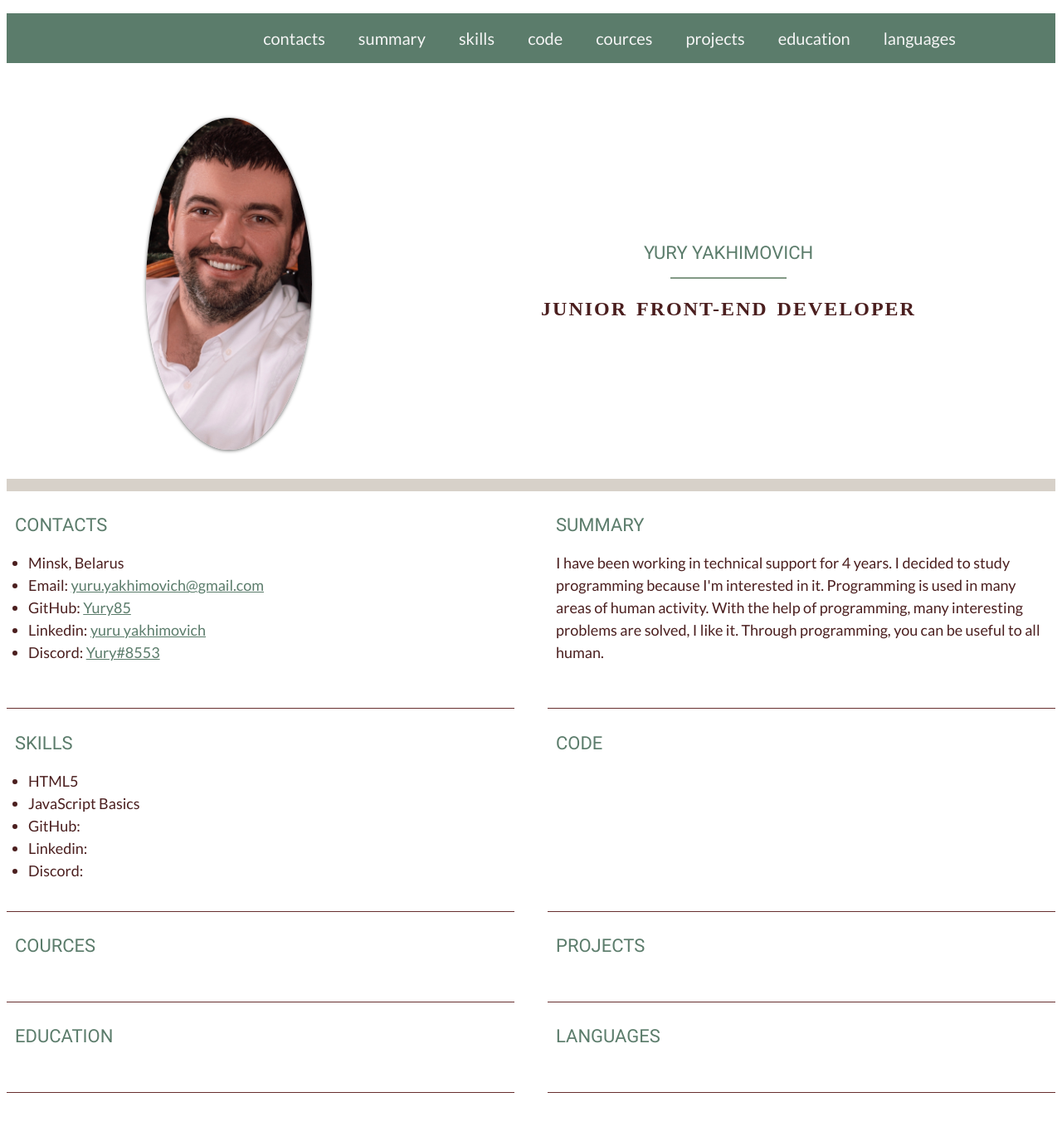
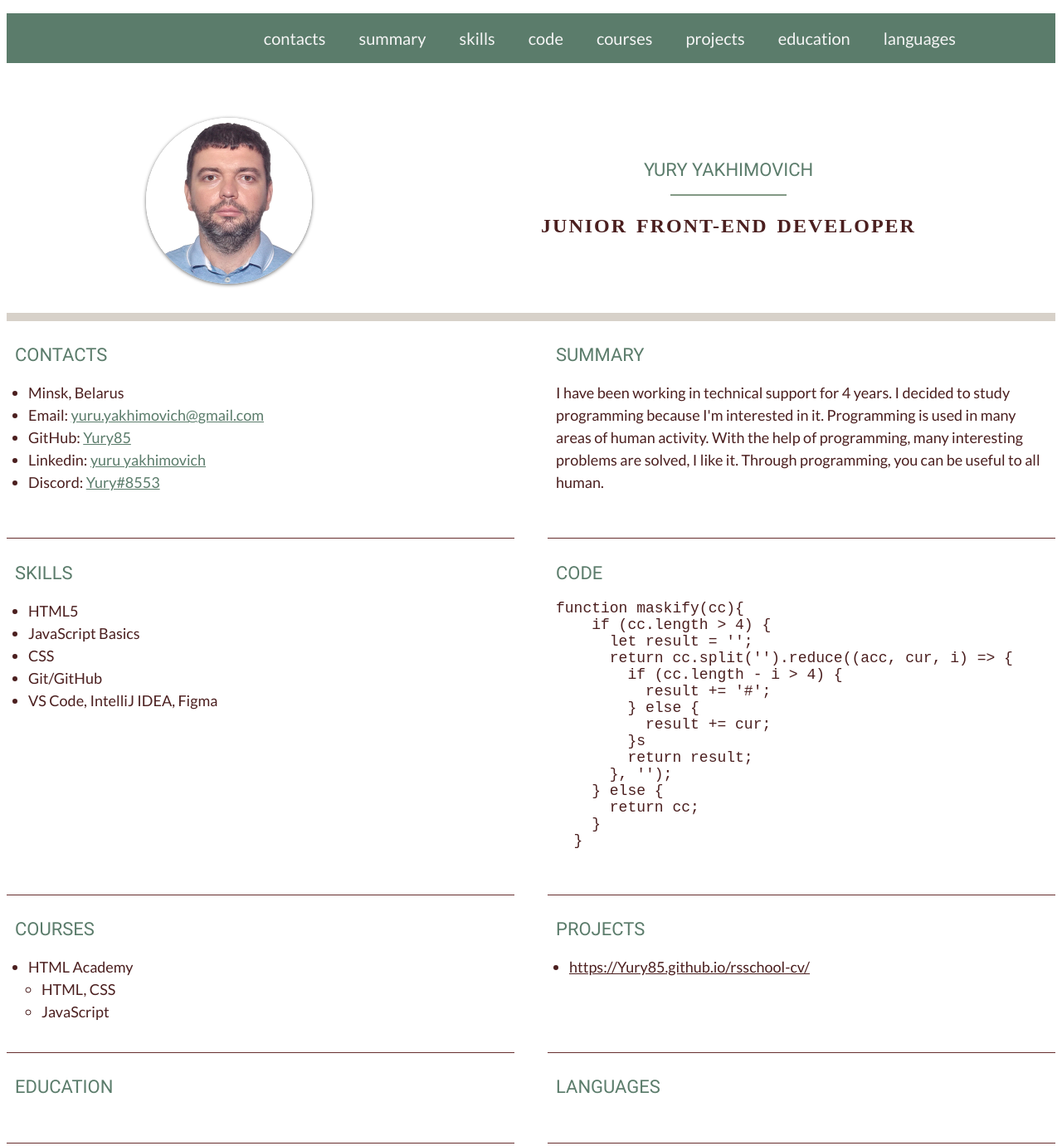
Before and after one commit to Yury85/rsschool-cv, a plain HTML site: page index.html in a window 1280 px wide. Shown: the whole page at 83% size. Before the commit the page ends 1325 px from the top, so only its background shows below. Drawn offline with Linux system fonts and the light colour scheme.

Commit message:
feat:add courses and project info in CV

```diff
--- a/index.html
+++ b/index.html
@@ -1,27 +1,41 @@
 <!DOCTYPE html>
 <html lang="en">
   <head>
-    <meta charset="UTF-8">
-    <meta http-equiv="X-UA-Compatible" content="IE=edge">
-    <meta name="viewport" content="width=device-width, initial-scale=1.0">
+    <meta charset="UTF-8" >
+    <meta http-equiv="X-UA-Compatible" content="IE=edge" >
+    <meta name="viewport" content="width=device-width, initial-scale=1.0" >
     <title>CV</title>
-    <link rel="stylesheet" href="style.css">
-    <link rel="icon" href="assets/img/images.ico">
-
+    <link rel="stylesheet" href="style.css" >
+    <link rel="icon" href="assets/img/images.ico" >
   </head>
   <body>
     <header>
       <div class="container">
         <nav class="nav">
           <ul class="nav-list">
-                    <li class="nav-item"><a href="#contacts" class="nav-link">contacts</a></li>
-                    <li class="nav-item"><a href="#summary" class="nav-link">summary</a></li>
-                    <li class="nav-item"><a href="#skills" class="nav-link">skills</a></li>
-                    <li class="nav-item"><a href="#code" class="nav-link">code</a></li>
-                    <li class="nav-item"><a href="#cources" class="nav-link">cources</a></li>
-                    <li class="nav-item"><a href="#projects" class="nav-link">projects</a></li>
-                    <li class="nav-item"><a href="#education" class="nav-link">education</a></li>
-                    <li class="nav-item"><a href="#languages" class="nav-link">languages</a></li>
+            <li class="nav-item">
+              <a href="#contacts" class="nav-link">contacts</a>
+            </li>
+            <li class="nav-item">
+              <a href="#summary" class="nav-link">summary</a>
+            </li>
+            <li class="nav-item">
+              <a href="#skills" class="nav-link">skills</a>
+            </li>
+            <li class="nav-item">
+                <a href="#code" class="nav-link">code</a></li>
+            <li class="nav-item">
+              <a href="#courses" class="nav-link">courses</a>
+            </li>
+            <li class="nav-item">
+              <a href="#projects" class="nav-link">projects</a>
+            </li>
+            <li class="nav-item">
+              <a href="#education" class="nav-link">education</a>
+            </li>
+            <li class="nav-item">
+              <a href="#languages" class="nav-link">languages</a>
+            </li>
           </ul>
         </nav>
       </div>
@@ -29,103 +43,131 @@
     <main>
       <div class="div-container">
         <section class="section section-profile" id="profile">
-                <img src="assets/img/Avatar.jpg" alt class="section-profile-foto">
-                    <div class=" section-profile-title">
-                        <h1 class="section-title main-title">
-                            YURY YAKHIMOVICH
-                        </h1>
+          <img src="assets/img/Avatar_new.jpg" alt class="section-profile-foto" />
+          <div class="section-profile-title">
+            <h1 class="section-title main-title">YURY YAKHIMOVICH</h1>
             <h3 class="section-title2">Junior front-end developer</h3>
           </div>
-
         </section>
 
         <section class="section" id="contacts">
           <h2 class="section-title">CONTACTS</h2>
           <ul class="section-list">
-                        <li class="section-item">
-                            Minsk, Belarus
-                        </li>
+            <li class="section-item">Minsk, Belarus</li>
             <li class="section-item">
               Email:
-                            <a href="mailto: yuru.yakhimovich@gmail.com" title="email" class="section-link">
+              <a
+                href="mailto: yuru.yakhimovich@gmail.com"
+                title="email"
+                class="section-link"
+              >
                 yuru.yakhimovich@gmail.com
               </a>
             </li>
             <li class="section-item">
               GitHub:
-                            <a href="https://github.com/Yury85" title="GitHub" class="section-link">
+              <a
+                href="https://github.com/Yury85"
+                title="GitHub"
+                class="section-link"
+              >
                 Yury85
               </a>
             </li>
             <li class="section-item">
               Linkedin:
-                            <a href="https://by.linkedin.com/in/yuru-yakhimovich-563a86237" title="LinkedIn" class="section-link">
+              <a
+                href="https://by.linkedin.com/in/yuru-yakhimovich-563a86237"
+                title="LinkedIn"
+                class="section-link"
+              >
                 yuru yakhimovich
               </a>
             </li>
             <li class="section-item">
               Discord:
-                            <a href="https://discord.com/channels/@me/1051096193041715232" title="Discord" class="section-link">
+              <a
+                href="https://discord.com/channels/@me/1051096193041715232"
+                title="Discord"
+                class="section-link"
+              >
                 Yury#8553
               </a>
             </li>
           </ul>
-
         </section>
 
         <section class="section" id="summary">
           <h2 class="section-title">SUMMARY</h2>
           <p>
-                    I have been working in technical support for 4 years. I decided to study programming because I'm interested in it.
-                    Programming is used in many areas of human activity. With the help of programming, many interesting problems
-                    are solved, I like it. Through programming, you can be useful to all human.
-
+            I have been working in technical support for 4 years. I decided to
+            study programming because I'm interested in it. Programming is used
+            in many areas of human activity. With the help of programming, many
+            interesting problems are solved, I like it. Through programming, you
+            can be useful to all human.
           </p>
-
         </section>
         <section class="section" id="skills">
           <h2 class="section-title">SKILLS</h2>
           <ul class="section-list">
-                    <li class="section-item">
-                        HTML5
-                    </li>
-                    <li class="section-item">
-                        JavaScript Basics
-
-                    </li>
-                    <li class="section-item">
-                        GitHub:
-
-                    </li>
-                    <li class="section-item">
-                        Linkedin:
-
-                    </li>
-                    <li class="section-item">
-                        Discord:
-                    </li>
+            <li class="section-item">HTML5</li>
+            <li class="section-item">JavaScript Basics</li>
+            <li class="section-item">CSS</li>
+            <li class="section-item">Git/GitHub</li>
+            <li class="section-item">VS Code, IntelliJ IDEA, Figma</li>
           </ul>
-
         </section>
         <section class="section" id="code">
           <h2 class="section-title">CODE</h2>
-
+          <pre class="code">
+function maskify(cc){
+    if (cc.length > 4) {
+      let result = '';
+      return cc.split('').reduce((acc, cur, i) => {
+        if (cc.length - i > 4) {
+          result += '#';
+        } else {
+          result += cur;
+        }s
+        return result;
+      }, '');
+    } else {
+      return cc;
+    }
+  }
+        </pre>
     </section>
-            <section class="section" id="cources">
-                <h2 class="section-title">COURCES</h2>
-
+        <section class="section" id="courses">
+          <h2 class="section-title">COURSES</h2>
+          <div>
+            <ul class="section-list">
+                <li class="section-item">
+                    HTML Academy
+                    <ul class="section-list">
+                        <li class="section-item">HTML, CSS</li>
+                        <li class="section-item">JavaScript</li>
+                    </ul>
+                </li>
+            </ul>
+          </div>
         </section>
         <section class="section" id="projects">
           <h2 class="section-title">PROJECTS</h2>
-
+          <div>
+            <ul class="project-ul">
+                <li class="project-item">
+                    <a href="https://Yury85.github.io/rsschool-cv/" class="project-link">
+                         https://Yury85.github.io/rsschool-cv/
+                    </a>
+                </li>
+            </ul>
+          </div>
         </section>
         <section class="section" id="education">
           <h2 class="section-title">EDUCATION</h2>
-
         </section>
         <section class="section" id="languages">
           <h2 class="section-title">LANGUAGES</h2>
-
         </section>
       </div>
     </main>
--- a/style.css
+++ b/style.css
@@ -51,7 +51,7 @@ html {
 
 .section-profile-foto {
     width: 200px;
-    height: 400px;
+    height: 200px;
     object-fit: cover;
     border-radius: 70%;
     box-shadow: 0 1px 4px rgb(0 0 0 / 60%);
@@ -112,7 +112,7 @@ html {
     justify-content: space-around;
     width: 100%;
     padding: 50px 30px 35px;
-    border-bottom: 15px solid #d7d1c9;
+    border-bottom: 10px solid #d7d1c9;
 }
 
 .nav-item::after {
@@ -169,3 +169,30 @@ p {
     margin: 0;
     padding-left: 16px;
 }
+pre {
+    margin: 0;
+    padding: 0;
+}
+.code{
+    font-size: 18px;
+    font-weight: 400;
+    color: #4b1f1f;
+
+}
+.project-item {
+    font-family: 'Lato';
+    font-size: 18px;
+    font-weight: 400;
+    line-height: 1.5;
+    color: #4b1f1f;
+
+}
+
+.project-link {
+    color: #4b1f1f;
+}
+
+.project-ul {
+    margin: 0;
+    padding: 0 0 0 16px;
+}
```
Also changed, not shown: assets/img/Avatar_new.jpg (added), 1 other file. Lines whose indentation alone changed are shown as unchanged.
